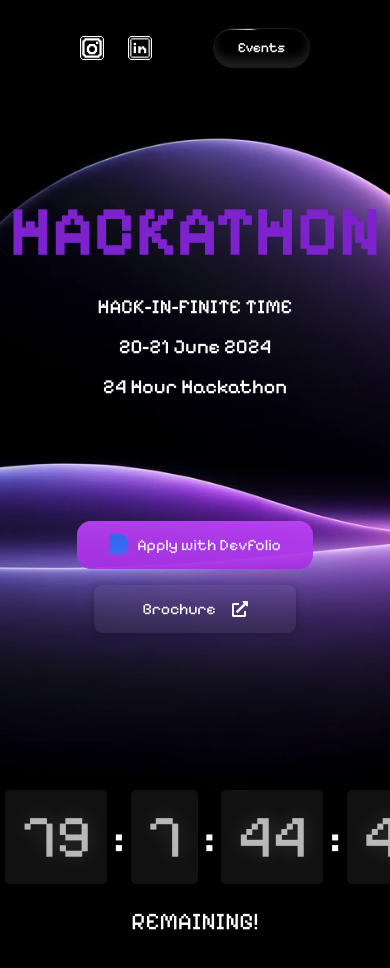
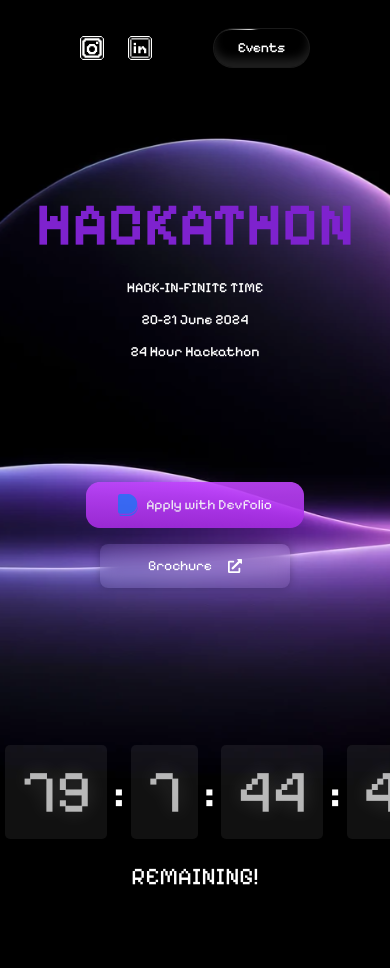
Before and after one commit to 7sumona02/tech_fest, a Next.js app: page / in a window 390 px wide. Shown: the top 968 px of the page. Built offline with nearby package versions, Linux system fonts and the light colour scheme.

Commit message:
minor changes

```diff
--- a/app/components/Domains.tsx
+++ b/app/components/Domains.tsx
@@ -2,7 +2,7 @@ import React from 'react'
 
 const Domains = () => {
   return (
-    <div className='pt-[1200px] md:pt-0'>
+    <div className='pt-[1300px] md:pt-0'>
         <div className='bg-black h-screen w-full flex flex-col justify-center items-center pt-24'>
         <h1 className='text-4xl font-bold text-center text-zinc-200 -translate-y-44'>Domains</h1>
         <div className='-translate-y-[180px]'>
--- a/app/components/Home.tsx
+++ b/app/components/Home.tsx
@@ -12,11 +12,11 @@ const Home = () => {
         <div className='-translate-y-20'>
             <Navbar />
             <div className='flex flex-col text-center pt-1'>
-                <h1 className='md:text-[80px] text-[70px] font-bold text-purple-700'>HACKATHON</h1>
+                <h1 className='md:text-[80px] text-[60px] font-bold text-purple-700'>HACKATHON</h1>
                 <div className='flex flex-col gap-3 translate-y-2'>
-                    <h2 className='text-xl font-medium text-white'>HACK-IN-FINITE TIME</h2>
-                    <h2 className='text-xl font-medium text-white'>20-21 June 2024</h2>
-                    <h2 className='text-xl font-medium text-white'>24 Hour Hackathon</h2>
+                    <h2 className='md:text-xl text-sm font-medium text-white'>HACK-IN-FINITE TIME</h2>
+                    <h2 className='md:text-xl text-sm font-medium text-white'>20-21 June 2024</h2>
+                    <h2 className='md:text-xl text-sm font-medium text-white'>24 Hour Hackathon</h2>
                 </div>
             </div>
 
@@ -27,7 +27,7 @@ const Home = () => {
   className="relative cursor-pointer opacity-90 hover:opacity-1p-[2px] bg-black rounded-[16px] bg-gradient-to-t from-[#8122b0] to-[#dc98fd] hover:scale-105 transition-all"
 >
   <span
-    className="w-full h-full flex items-center gap-2 px-8 py-3 bg-[#B931FC] text-white rounded-[14px] bg-gradient-to-t from-[#a62ce2] to-[#c045fc]"
+    className="w-full h-full flex items-center gap-2 px-8 py-3 bg-[#B931FC] text-white rounded-[14px] bg-gradient-to-t from-[#a62ce2] to-[#c045fc] md:text-base text-sm"
   >
    <Image
       src="/Devfolio.svg"
@@ -41,7 +41,7 @@ const Home = () => {
               </div>
               <div>
               <Link href="https://react-icons.github.io/react-icons/search/#q=link"><button className="brochure text-center hover:scale-105 transition-all">
-  <div className='flex justify-center items-center gap-4 px-12 py-3 text-white '>
+  <div className='flex justify-center items-center gap-4 px-12 py-3 text-white  md:text-base text-sm'>
   Brochure <FaExternalLinkAlt />
   </div>
 </button></Link>
```
